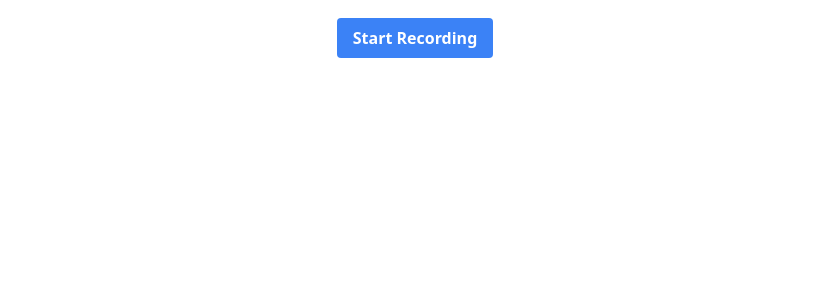
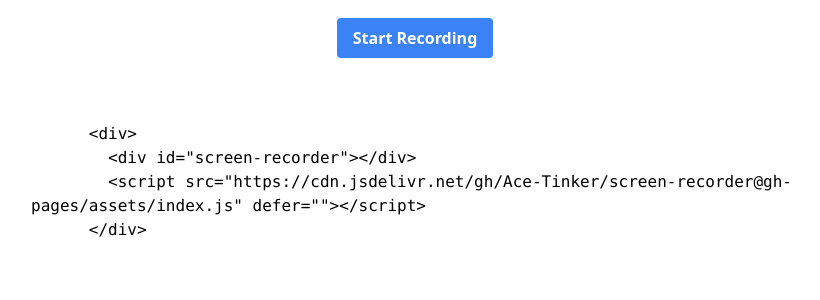
Before and after one commit to anwarulislam/screen-recorder, a Vue app: page / in a window 1280 px wide. Shown: the top 300 px of the page, without its empty margins (225-1045 px from the left). Built offline with nearby package versions, Linux system fonts and the light colour scheme.

Commit message:
feat: add embed code

```diff
--- a/src/App.vue
+++ b/src/App.vue
@@ -1,8 +1,50 @@
 <template>
-  <ScreenOnly />
-  <!-- <WithAudio /> -->
+  <div>
+    <ScreenOnly />
+    <!-- <WithAudio /> -->
+  </div>
+
+  <div class="mx-auto max-w-3xl">
+    <pre>
+    <code>
+      {{ `
+      <div>
+        <div id="screen-recorder"></div>
+        <script src="https://cdn.jsdelivr.net/gh/Ace-Tinker/screen-recorder@gh-pages/assets/index.js" defer=""></script>
+      </div>
+      `
+      }}
+    </code>
+  </pre>
+  </div>
 </template>
 
 <script setup lang="ts">
+import { ref } from "vue";
 import ScreenOnly from "./ScreenOnly.vue";
+
+const isEmbed = ref(false);
+
+// if query param has embed=true, then set isEmbed to true
+
+if (window.location.search.includes("embed=true")) {
+  // // add script
+  // const script = document.createElement("script");
+  // script.src =
+  //   "https://cdnjs.cloudflare.com/ajax/libs/highlight.js/11.6.0/highlight.min.js";
+  // script.defer = true;
+  // document.body.appendChild(script);
+
+  isEmbed.value = true;
+}
 </script>
+
+<style>
+pre {
+  white-space: pre-wrap; /* css-3 */
+  white-space: -moz-pre-wrap; /* Mozilla, since 1999 */
+  white-space: -pre-wrap; /* Opera 4-6 */
+  white-space: -o-pre-wrap; /* Opera 7 */
+  word-wrap: break-word; /* Internet Explorer 5.5+ */
+}
+</style>
```
